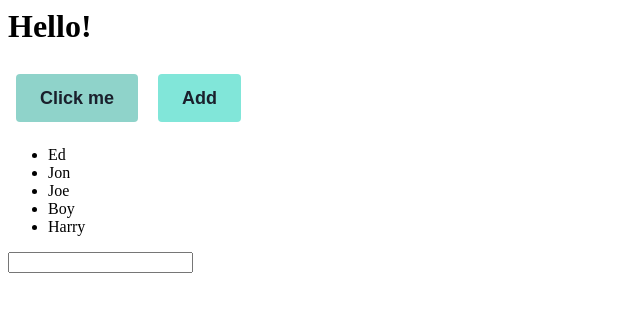
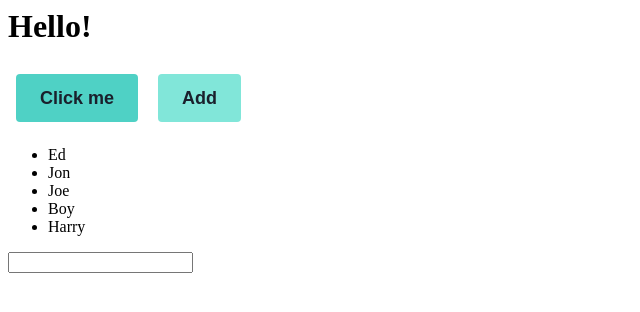
Before and after one commit to fabianbrash/JSDOM, a plain HTML site: page index.html in a window 1280 px wide. In both pictures the pointer is over the button "Click me". Shown: the whole page, without its empty margins (0-640 px from the left). Drawn offline with Linux system fonts and the light colour scheme.

Commit message:
fixed rgb & pointer

```diff
--- a/style.css
+++ b/style.css
@@ -27,8 +27,9 @@
     background-color: rgb(129, 230, 217);
     color: rgb(26, 32, 44);
     margin: 0.5rem;
+    cursor: pointer;
 }
 
 .fb-button:hover {
-    background-color: rgb(143, 211, 202);
+    background-color: rgb(79, 209, 197);
 }
```
